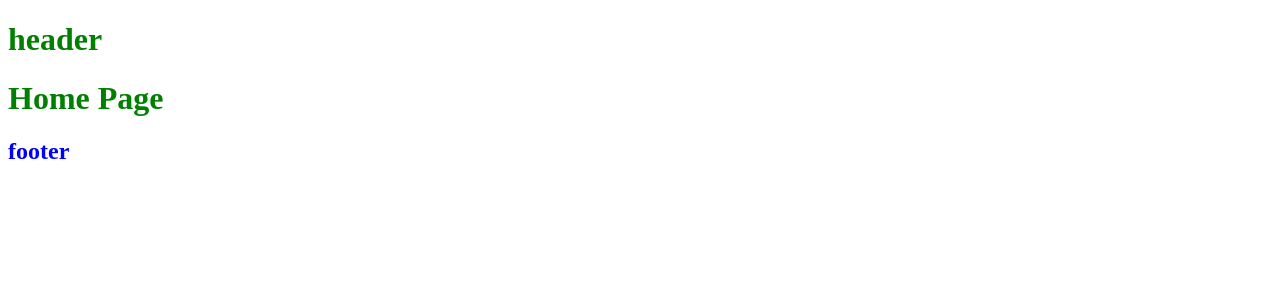
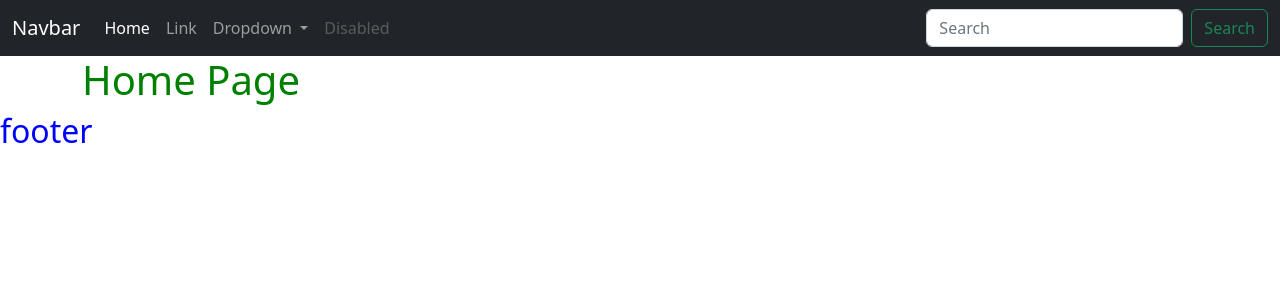
Before and after one commit to thien-lm/toLearnNodeJS, a Node server app: page / in a window 1280 px wide. Shown: the top 300 px of the page. Run offline with Node 20, Linux system fonts and the light colour scheme; style sheets or scripts are compiled from the project's sources; some libraries are stand-ins or nearby versions.

Commit message:
remove public/css folder

```diff
--- a/blog/src/resource/views/layouts/main.hbs
+++ b/blog/src/resource/views/layouts/main.hbs
@@ -4,7 +4,8 @@
     <meta charset="UTF-8">
     <meta http-equiv="X-UA-Compatible" content="IE=edge">
     <meta name="viewport" content="width=device-width, initial-scale=1.0">
-    <title>Document</title>
+    <title>Yeu linh</title>
+    <link href="https://cdn.jsdelivr.net/npm/bootstrap@5.2.3/dist/css/bootstrap.min.css" rel="stylesheet" integrity="sha384-rbsA2VBKQhggwzxH7pPCaAqO46MgnOM80zW1RWuH61DGLwZJEdK2Kadq2F9CUG65" crossorigin="anonymous">
     <link rel="stylesheet" href="/css/app.css">
 </head>
 <body>
@@ -15,6 +16,6 @@
         </div>
         {{> footer}}
     </div>
-
+        <script src="https://cdn.jsdelivr.net/npm/bootstrap@5.2.3/dist/js/bootstrap.bundle.min.js" integrity="sha384-kenU1KFdBIe4zVF0s0G1M5b4hcpxyD9F7jL+jjXkk+Q2h455rYXK/7HAuoJl+0I4" crossorigin="anonymous"></script>
 </body>
 </html>
--- a/blog/src/resource/views/partials/header.hbs
+++ b/blog/src/resource/views/partials/header.hbs
@@ -1 +1,36 @@
-<h1>header</h1>
+<nav class="navbar navbar-expand-lg navbar-dark bg-dark">
+  <div class="container-fluid">
+    <a class="navbar-brand" href="#">Navbar</a>
+    <button class="navbar-toggler" type="button" data-bs-toggle="collapse" data-bs-target="#navbarSupportedContent" aria-controls="navbarSupportedContent" aria-expanded="false" aria-label="Toggle navigation">
+      <span class="navbar-toggler-icon"></span>
+    </button>
+    <div class="collapse navbar-collapse" id="navbarSupportedContent">
+      <ul class="navbar-nav me-auto mb-2 mb-lg-0">
+        <li class="nav-item">
+          <a class="nav-link active" aria-current="page" href="#">Home</a>
+        </li>
+        <li class="nav-item">
+          <a class="nav-link" href="#">Link</a>
+        </li>
+        <li class="nav-item dropdown">
+          <a class="nav-link dropdown-toggle" href="#" role="button" data-bs-toggle="dropdown" aria-expanded="false">
+            Dropdown
+          </a>
+          <ul class="dropdown-menu">
+            <li><a class="dropdown-item" href="#">Action</a></li>
+            <li><a class="dropdown-item" href="#">Another action</a></li>
+            <li><hr class="dropdown-divider"></li>
+            <li><a class="dropdown-item" href="#">Something else here</a></li>
+          </ul>
+        </li>
+        <li class="nav-item">
+          <a class="nav-link disabled">Disabled</a>
+        </li>
+      </ul>
+      <form class="d-flex" role="search">
+        <input class="form-control me-2" type="search" placeholder="Search" aria-label="Search">
+        <button class="btn btn-outline-success" type="submit">Search</button>
+      </form>
+    </div>
+  </div>
+</nav>
```
Also changed, not shown: blog/src/public/css/app.css (deleted).
